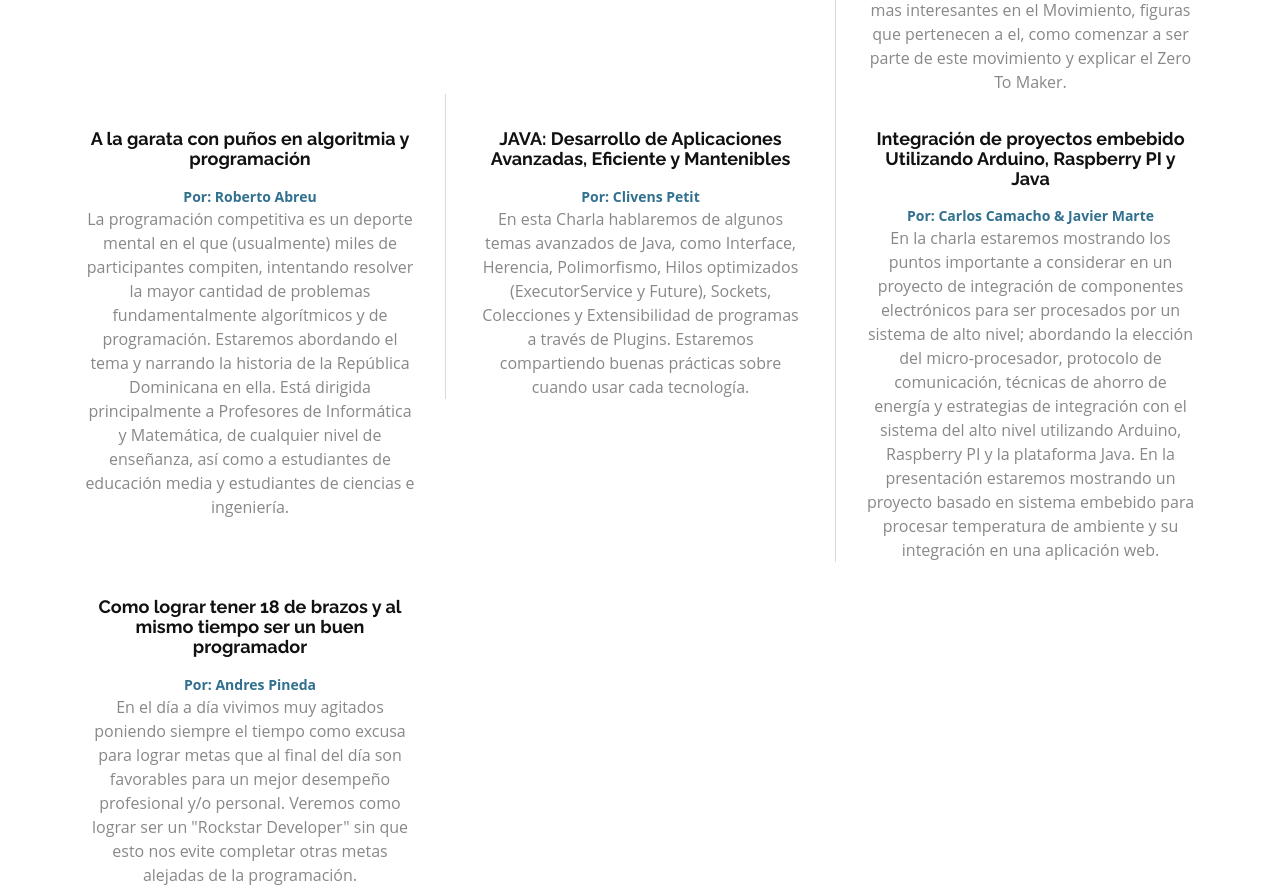
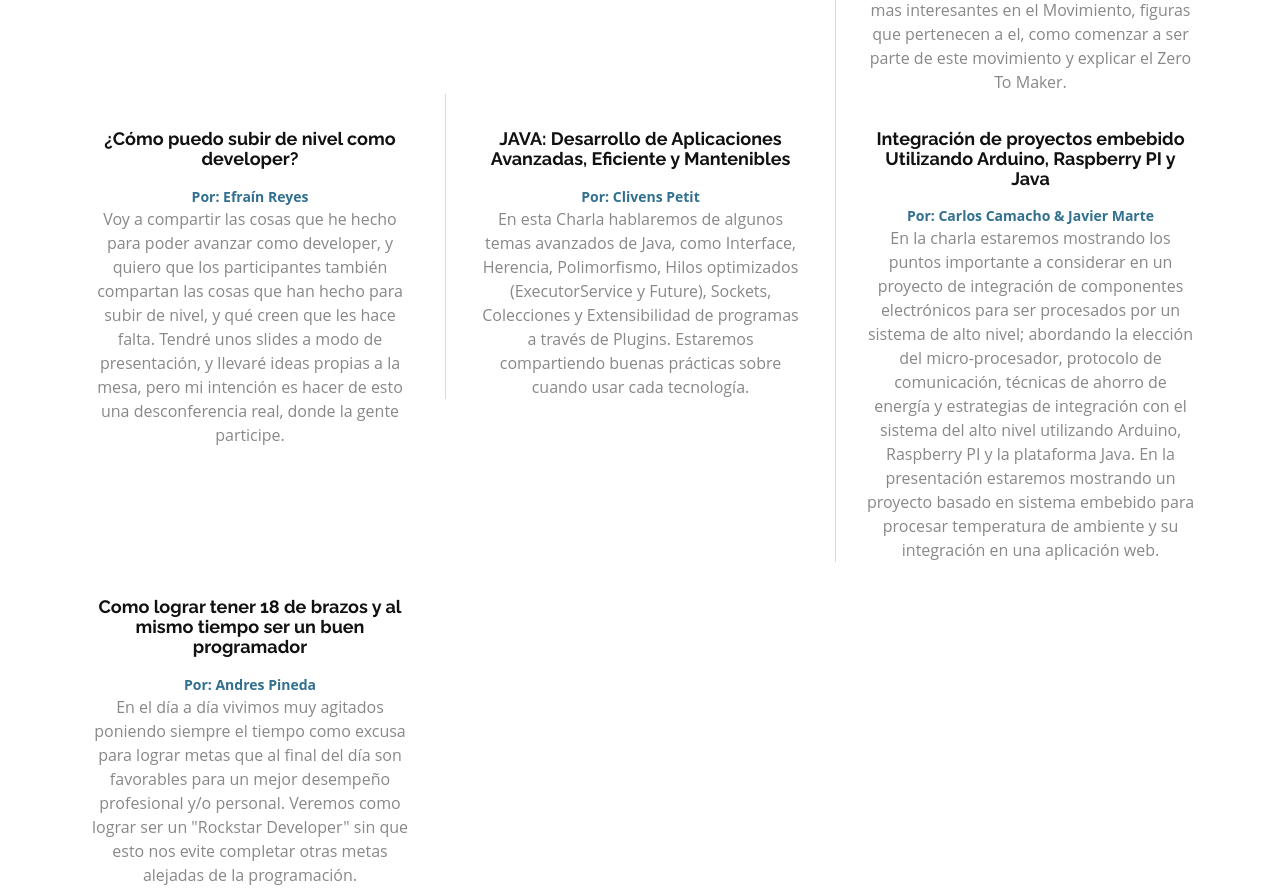
Before and after one commit to BarcampRD/Barcamp2015, a plain HTML site: page index.html in a window 1280 px wide. Shown: the part 2200-3090 px from the top of the page. Drawn offline with nearby package versions, Linux system fonts and the light colour scheme; some packages are replaced by stand-ins of ours; a script that the page names is missing.

Commit message:
Agregando a efrain

```diff
--- a/index.html
+++ b/index.html
@@ -224,9 +224,9 @@
                     <div class="row">
                         <div class="col-lg-4">
                             <div class="service_block">
-                                <h3 class="animated fadeInUp wow">A la garata con puños en algoritmia y programación</h3>
-                                <strong class="text-info">Por: Roberto Abreu</strong>
-                                <p class="animated fadeInDown wow">La programación competitiva es un deporte mental en el que (usualmente) miles de participantes compiten, intentando resolver la mayor cantidad de problemas fundamentalmente algorítmicos y de programación. Estaremos abordando el tema y narrando la historia de la República Dominicana en ella. Está dirigida principalmente a Profesores de Informática y Matemática, de cualquier nivel de enseñanza, así como a estudiantes de educación media y estudiantes de ciencias e ingeniería.</p>
+                                <h3 class="animated fadeInUp wow">¿Cómo puedo subir de nivel como developer?</h3>
+                                <strong class="text-info">Por: Efraín Reyes</strong>
+                                <p class="animated fadeInDown wow">Voy a compartir las cosas que he hecho para poder avanzar como developer, y quiero que los participantes también compartan las cosas que han hecho para subir de nivel, y qué creen que les hace falta. Tendré unos slides a modo de presentación, y llevaré ideas propias a la mesa, pero mi intención es hacer de esto una desconferencia real, donde la gente participe.</p>
                             </div>
                         </div>
                         <div class="col-lg-4 borderLeft">
@@ -392,11 +392,9 @@
                     <div class="row">
                         <div class="col-lg-4">
                             <div class="service_block">
-                                <h3 class="animated fadeInUp wow">Roberto Abreu</h3>
+                                <h3 class="animated fadeInUp wow">Efraín Reyes</h3>
                                 <img src="img/charlistas/10.jpg"  height="200"/>
                                 <div align="center">
-                                    <a href="https://twitter.com/robertocad" target="_blank" style="color:#000;padding-left:25px;font-size: 30px"><i class="fa fa-twitter"></i></a>
-                                    <a href="https://github.com/rcabreu" target="_blank" style="color:#000;padding-left:25px;font-size: 30px"><i class="fa fa-github"></i></a>
 
                                 </div>
                                 <p class="animated fadeInDown wow"></p>
```
Also changed, not shown: img/charlistas/10.jpg.
